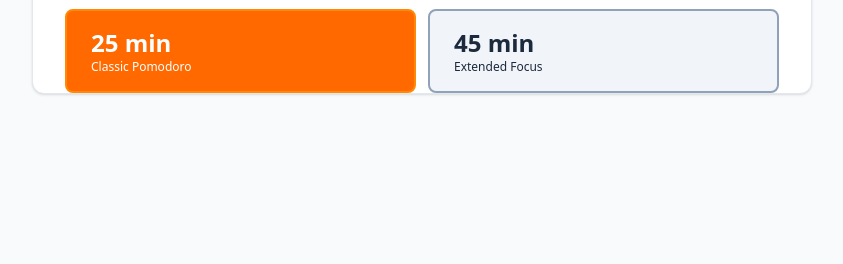
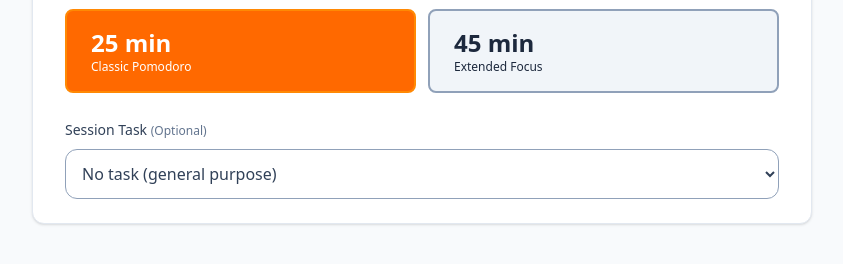
Before and after one commit to Silbars/TimusFlow, a website built with Vite: page index.html in a window 1280 px wide. Shown: the part 224-488 px from the top of the page, without its empty margins (218-1061 px from the left). Built offline with nearby package versions, Linux system fonts and the light colour scheme.

Commit message:
task-input in timer-card added

```diff
--- a/index.html
+++ b/index.html
@@ -50,6 +50,18 @@
           </div>
         </div>
 
+        <div class="task-input-section mt-6 mb-4">
+          <label class="text-sm text-slate-700 font-medium">
+            Session Task
+            <span class="text-xs text-slate-500">(Optional)</span>
+          </label>
+          <div>
+            <select class="w-full px-3 py-3 my-2 text-slate-700 border border-slate-400 font-medium rounded-xl cursor-pointer">
+              <option>No task (general purpose)</option>
+            </select>
+          </div>
+        </div>
+
       </section>
     </main>
   </body>
```
